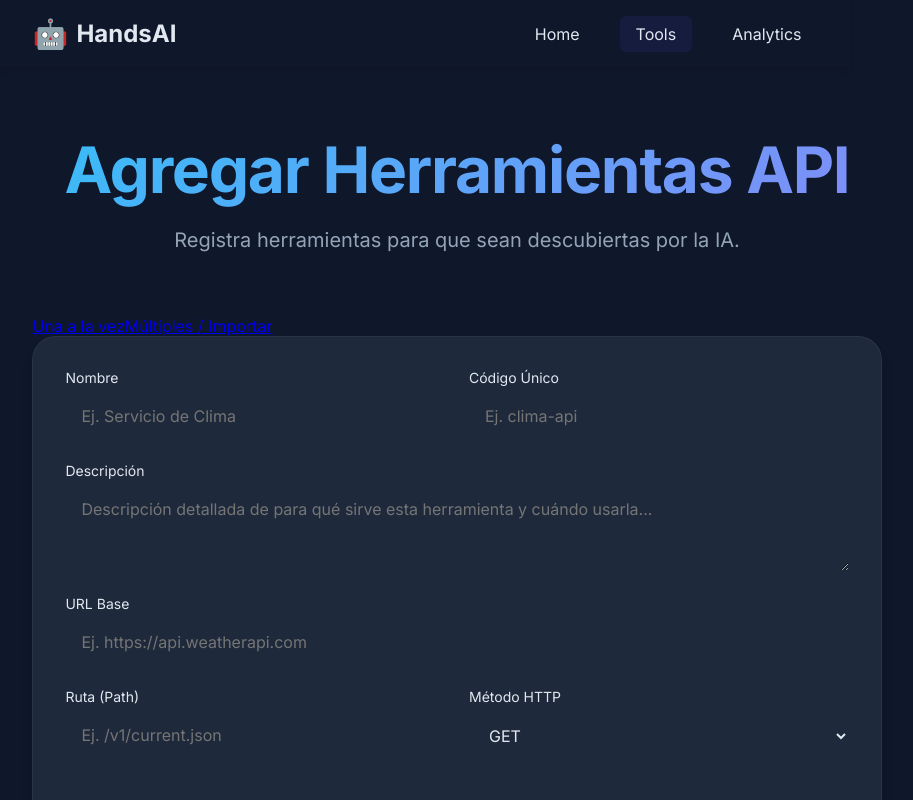
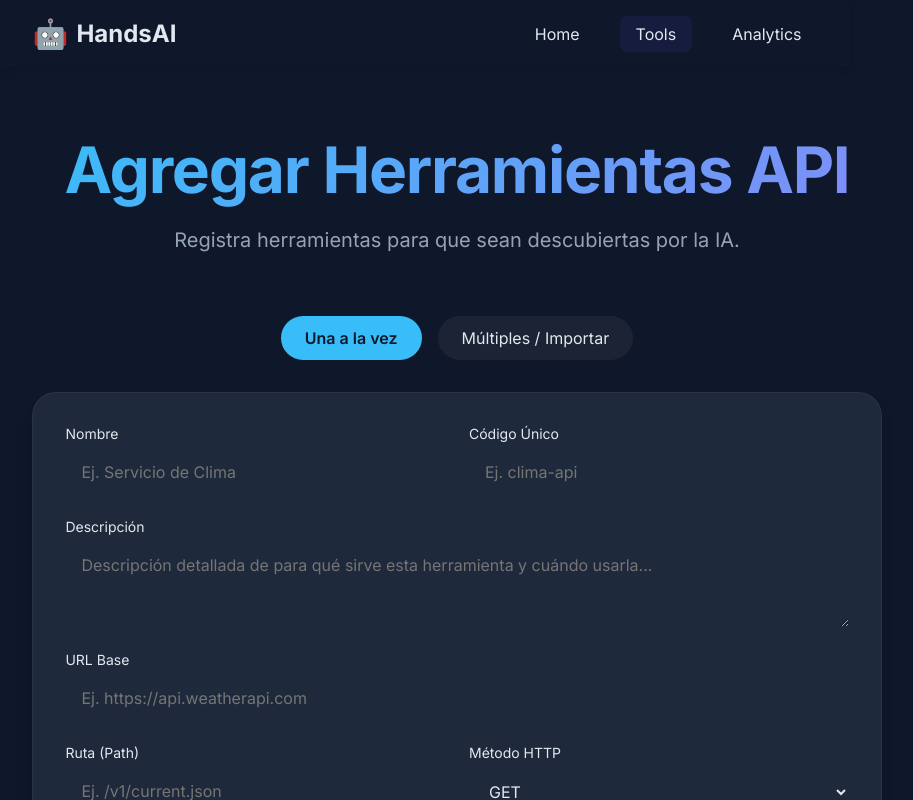
Before and after one commit to Vrivaans/handsaiv3, an Angular app in the folder frontend/: page /tools in a window 1280 px wide. Shown: the top 800 px of the page, without its empty margins (215-1128 px from the left). Built offline with nearby package versions, Linux system fonts and the light colour scheme.

Commit message:
fix(ui): add missing tab styles in single tool view

```diff
--- a/frontend/src/app/tools/tools.scss
+++ b/frontend/src/app/tools/tools.scss
@@ -1,3 +1,31 @@
+.tabs {
+    display: flex;
+    justify-content: center;
+    gap: 1rem;
+    margin-bottom: 2rem;
+
+    .tab {
+        padding: 0.75rem 1.5rem;
+        border-radius: 999px;
+        color: var(--text-secondary);
+        text-decoration: none;
+        font-weight: 500;
+        background: rgba(255, 255, 255, 0.05);
+        transition: all 0.2s ease;
+
+        &:hover {
+            background: rgba(255, 255, 255, 0.1);
+            color: var(--text-primary);
+        }
+
+        &.active {
+            background: var(--primary-color);
+            color: var(--bg-color);
+            font-weight: 600;
+        }
+    }
+}
+
 .form-card {
     padding: 2rem;
     max-width: 800px;
```
